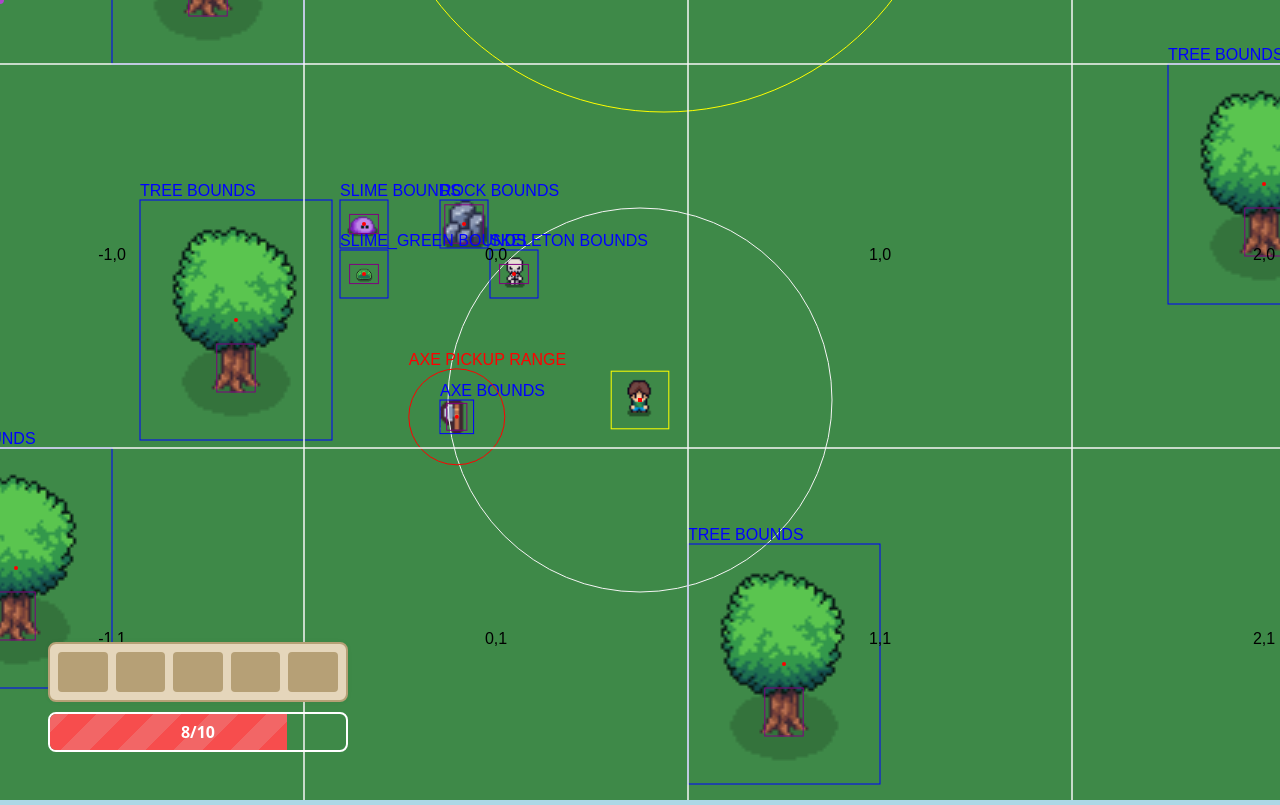
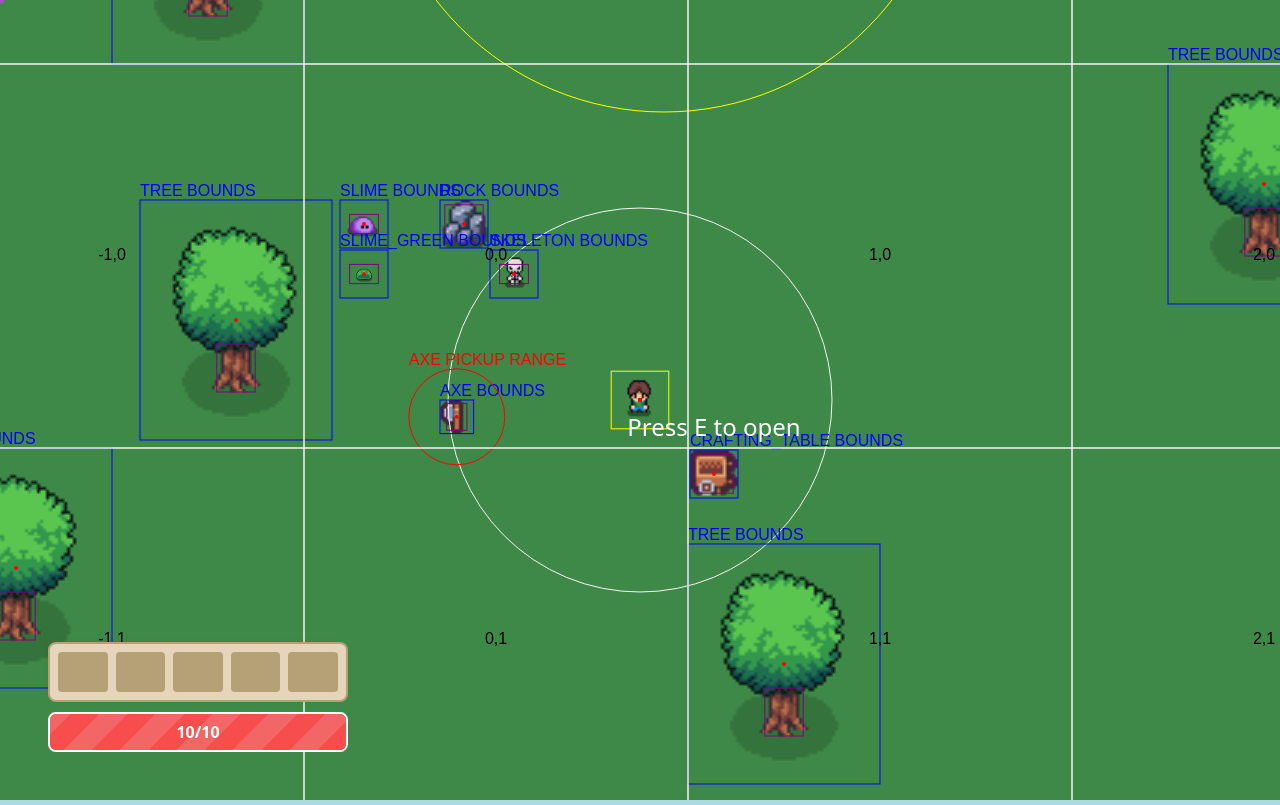
Before and after one commit to Knevari/crafter, a website built with Vite: page index.html in a window 1280 px wide. Built offline with nearby package versions, Linux system fonts and the light colour scheme; animation ran at ten frames a second; a web font is replaced by a local one; what alea would draw is missing.

Commit message:
crafting table entity, beautifully animated text

```diff
--- a/src/lib/entities.ts
+++ b/src/lib/entities.ts
@@ -12,6 +12,7 @@ import {
   ENTITY_DESPAWN_RANGE,
   ITEM_PICKUP_RANGE,
   PLAYER_RANGE,
+  PLAYER_SIZE,
   SEED,
   TILE_SIZE,
 } from "./constants";
@@ -53,6 +54,9 @@ export function getEntityTypeAsString(type: EntityType) {
     }
     case EntityType.AXE: {
       return "AXE";
+    }
+    case EntityType.CRAFTING_TABLE: {
+      return "CRAFTING_TABLE";
     }
     default: {
       return "UNKNOWN";
@@ -263,6 +267,9 @@ export function getEntityCenter(entity: Entity) {
 }
 
 export function updateEntities(deltaTime: number) {
+  const camera = gameState.camera;
+  const playerPosition = gameState.player.position;
+
   for (const entity of gameState.entities) {
     if (entity.behaviors) {
       for (const behavior of entity.behaviors) {
@@ -276,6 +283,28 @@ export function updateEntities(deltaTime: number) {
 
     if (entity.animator) {
       updateAnimator(entity.animator, deltaTime);
+    }
+
+    if (entity.type === EntityType.CRAFTING_TABLE) {
+      const entityDimensions = entity.dimensions;
+      const [entityCenterX, entityCenterY] = getEntityCenter(entity);
+      const distanceFromPlayer = distance(
+        playerPosition.x,
+        playerPosition.y,
+        entityCenterX,
+        entityCenterY,
+      );
+
+      UI.text.openCraftingTable.setPosition(
+        entityCenterX - camera.position.x,
+        entityCenterY - camera.position.y - entityDimensions.height * TILE_SIZE,
+      );
+
+      if (distanceFromPlayer < PLAYER_RANGE * TILE_SIZE) {
+        UI.text.openCraftingTable.fadeIn();
+      } else {
+        UI.text.openCraftingTable.fadeOut();
+      }
     }
   }
 
--- a/src/lib/entity-defs.ts
+++ b/src/lib/entity-defs.ts
@@ -24,6 +24,7 @@ type EntityDataMap = {
   [EntityType.SLIME_GREEN]: {};
   [EntityType.SKELETON]: {};
   [EntityType.PLAYER]: {};
+  [EntityType.CRAFTING_TABLE]: {};
   [EntityType.AXE]: WeaponEntityData;
 };
 
@@ -161,4 +162,12 @@ export const ENTITY_DEFINITIONS = Object.fromEntries([
     },
     drops: [],
   }),
+  defineEntity(EntityType.CRAFTING_TABLE, {
+    sprite: { sourceX: 9, sourceY: 4, sourceW: 1, sourceH: 1 },
+    collisionBox: { xPercentage: 0.8, yPercentage: 0.8 },
+    behaviors: [],
+    health: { current: 1, max: 1 },
+    data: {},
+    drops: [],
+  }),
 ]) as Record<EntityType, EntityDefinition<EntityType>>;
--- a/src/lib/input.ts
+++ b/src/lib/input.ts
@@ -4,6 +4,7 @@ import { getEntityAtWorldPosition, handleEntityClick } from "./entities";
 import { gameState, saveGameIntoLocalStorage } from "./game-state";
 import { distance } from "./math";
 import type { Direction } from "./types";
+import { UI } from "./ui";
 import { isColliding } from "./utils/is-colliding";
 
 export const pressedKeys = new Set();
@@ -16,6 +17,11 @@ document.addEventListener("keydown", (event: KeyboardEvent) => {
   if (event.key === "F5") {
     event.preventDefault();
     saveGameIntoLocalStorage(gameState);
+    UI.text.savedGame.setPosition(130, 24);
+    UI.text.savedGame.fadeIn();
+    setTimeout(() => {
+      UI.text.savedGame.fadeOut();
+    }, 2000);
   }
   if (event.key === "F6") {
     event.preventDefault();
--- a/src/lib/types/entity.ts
+++ b/src/lib/types/entity.ts
@@ -23,6 +23,7 @@ export enum EntityType {
   SLIME_GREEN,
   SKELETON,
   AXE,
+  CRAFTING_TABLE,
 }
 
 export type DropItem = {
--- /dev/null
+++ b/src/lib/ui/create-animated-text.ts
@@ -0,0 +1,23 @@
+export function createAnimatedText(textString: string) {
+  const text = document.createElement("text");
+  text.classList.add("fade-in-text");
+  text.textContent = textString;
+
+  document.querySelector("#ui")?.appendChild(text);
+
+  return {
+    setText(textString: string) {
+      text.textContent = textString;
+    },
+    setPosition(worldX: number, worldY: number) {
+      text.style.left = worldX + "px";
+      text.style.top = worldY + "px";
+    },
+    fadeIn() {
+      text.classList.add("active");
+    },
+    fadeOut() {
+      text.classList.remove("active");
+    },
+  };
+}
--- a/src/lib/ui/ui.ts
+++ b/src/lib/ui/ui.ts
@@ -1,13 +1,27 @@
 import { createHealthBar } from "./create-health-bar";
 import { createInventory } from "./create-inventory";
+import { createAnimatedText } from "./create-animated-text";
+
+interface AnimatedTextUpdater {
+  setText(textString: string): void;
+  setPosition(worldX: number, worldY: number): void;
+  fadeIn(): void;
+  fadeOut(): void;
+}
 
 interface BaseUIUpdater {
   update(): void;
 }
 
+const stringDictionary = {
+  openCraftingTable: createAnimatedText("Press E to open"),
+  savedGame: createAnimatedText("Saved Game Progress"),
+};
+
 export class UI {
   static healthBar: BaseUIUpdater = createHealthBar();
   static inventory: BaseUIUpdater = createInventory();
+  static text: Record<string, AnimatedTextUpdater> = stringDictionary;
 
   static render() {
     this.healthBar.update();
--- a/src/main.ts
+++ b/src/main.ts
@@ -32,6 +32,7 @@ async function main() {
   }
 
   UI.render();
+
   createChunk(0, 0);
   generateChunksAround(
     gameState.player.position.x,
@@ -44,11 +45,6 @@ async function main() {
   }
 
   resetCamera();
-
-  // saveGameIntoLocalStorage(gameState);
-  gameState.player.health.current = 8;
-  UI.healthBar.update();
-
   requestAnimationFrame(update);
 }
 
@@ -93,53 +89,14 @@ function update(now: number) {
 main();
 
 function spawnDebugStuff() {
-  createEntity(
-    EntityType.PIG,
-    gameState.player.position.x,
-    gameState.player.position.y - 600,
-    1,
-    1,
-  );
-  createEntity(
-    EntityType.TREE,
-    gameState.player.position.x - 500,
-    gameState.player.position.y - 200,
-    4,
-    5,
-  );
-  createEntity(
-    EntityType.ROCK,
-    gameState.player.position.x - 200,
-    gameState.player.position.y - 200,
-    1,
-    1,
-  );
-  createEntity(
-    EntityType.SLIME,
-    gameState.player.position.x - 300,
-    gameState.player.position.y - 200,
-    1,
-    1,
-  );
-  createEntity(
-    EntityType.SLIME_GREEN,
-    gameState.player.position.x - 300,
-    gameState.player.position.y - 150,
-    1,
-    1,
-  );
-  createEntity(
-    EntityType.SKELETON,
-    gameState.player.position.x - 150,
-    gameState.player.position.y - 150,
-    1,
-    1,
-  );
-  createEntity(
-    EntityType.AXE,
-    gameState.player.position.x - 200,
-    gameState.player.position.y,
-    0.7,
-    0.7,
-  );
+  const refX = gameState.player.position.x;
+  const refY = gameState.player.position.y;
+  createEntity(EntityType.PIG, refX, refY - 600, 1, 1);
+  createEntity(EntityType.TREE, refX - 500, refX - 200, 4, 5);
+  createEntity(EntityType.ROCK, refX - 200, refY - 200, 1, 1);
+  createEntity(EntityType.SLIME, refX - 300, refY - 200, 1, 1);
+  createEntity(EntityType.SLIME_GREEN, refX - 300, refY - 150, 1, 1);
+  createEntity(EntityType.SKELETON, refX - 150, refY - 150, 1, 1);
+  createEntity(EntityType.AXE, refX - 200, refY, 0.7, 0.7);
+  createEntity(EntityType.CRAFTING_TABLE, refX + 50, refY + 50, 1, 1);
 }
--- a/src/style.css
+++ b/src/style.css
@@ -127,3 +127,18 @@ body {
 .inventory-item:active {
   scale: 0.98;
 }
+
+.fade-in-text {
+  position: fixed;
+  color: white;
+  font-size: 24px;
+  opacity: 0;
+  transform: translate(-50%, 50%);
+  transition:
+    transform 0.5s ease-in,
+    opacity 0.6s ease-in-out;
+  &.active {
+    transform: translate(-50%, -50%);
+    opacity: 1;
+  }
+}
```
